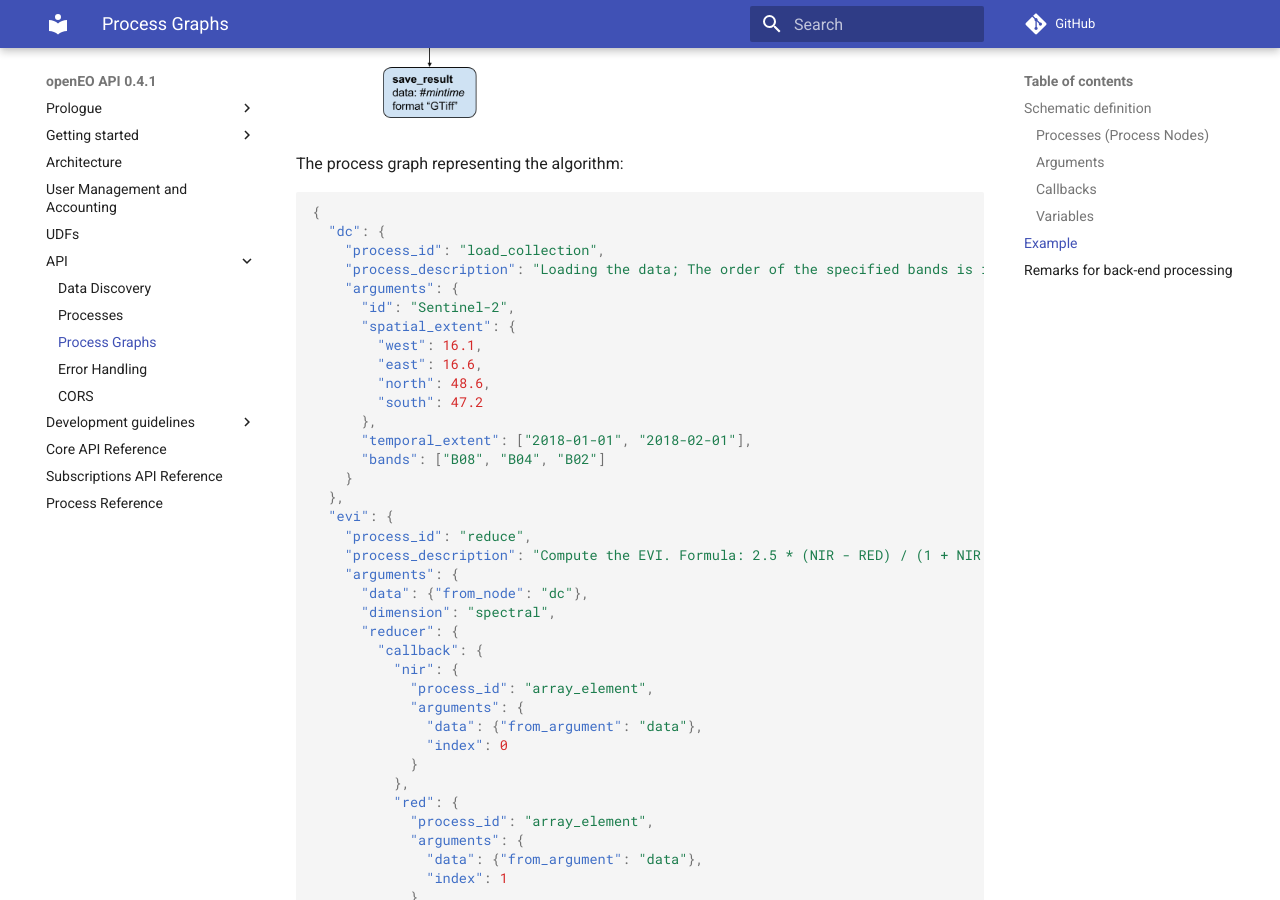
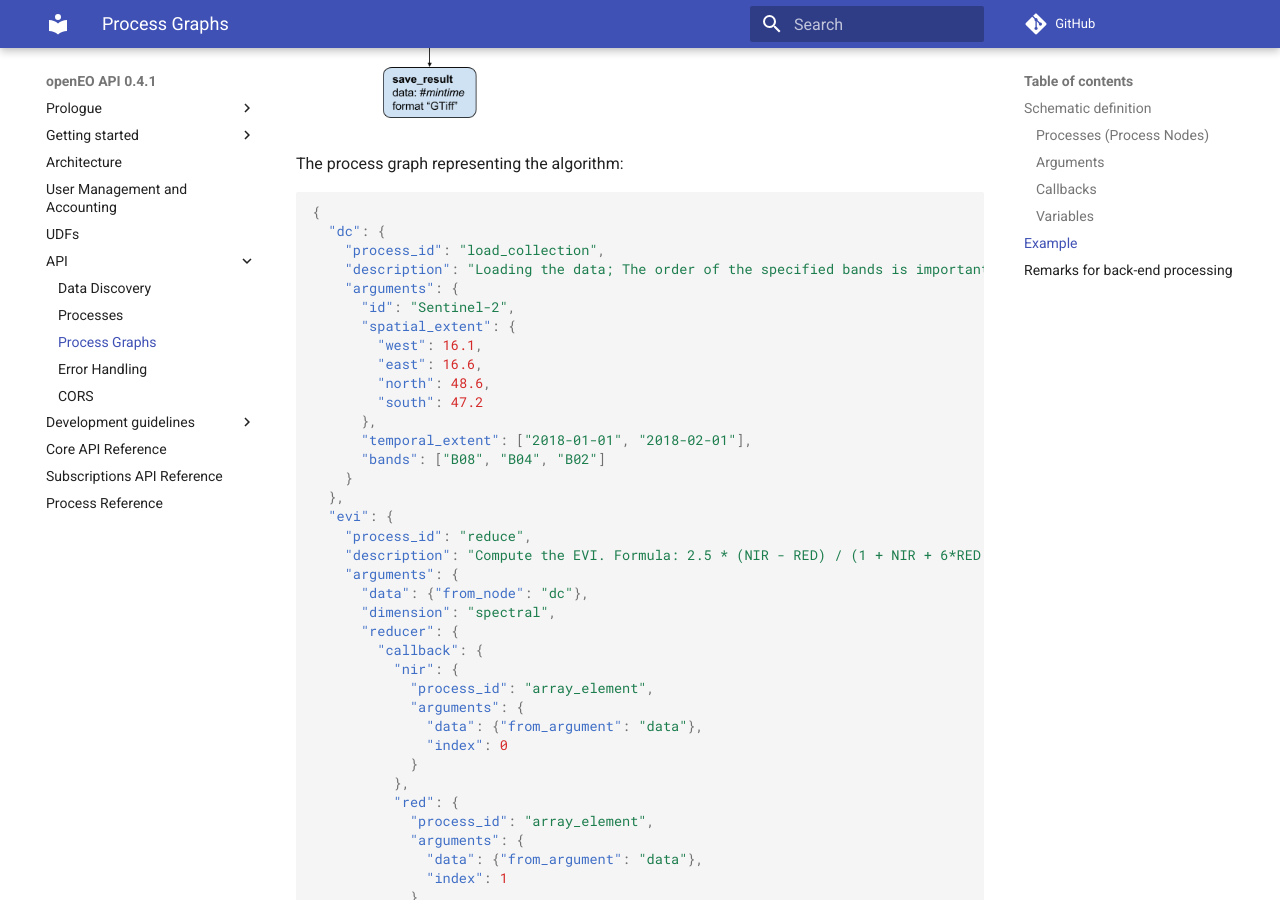
Before and after one commit to Open-EO/openeo-api, an MkDocs documentation site: the page built from docs/processgraphs.md, in a window 1280 px wide and 900 px high, scrolled down 3957 px. Built offline with MkDocs 1.6.1 and Material for MkDocs 9.7.7, drawn with Linux system fonts in a browser that asks for light colours; comment, search, counter and statistics services are not loaded; some of the changed text lies outside the part shown.

Commit message:
process_node has "description" field instead of "process_description"

```diff
--- a/docs/processgraphs.md
+++ b/docs/processgraphs.md
@@ -131,7 +131,7 @@ The process graph representing the algorithm:
 {
   "dc": {
     "process_id": "load_collection",
-    "process_description": "Loading the data; The order of the specified bands is important for the following reduce operation.",
+    "description": "Loading the data; The order of the specified bands is important for the following reduce operation.",
     "arguments": {
       "id": "Sentinel-2",
       "spatial_extent": {
@@ -146,7 +146,7 @@ The process graph representing the algorithm:
   },
   "evi": {
     "process_id": "reduce",
-    "process_description": "Compute the EVI. Formula: 2.5 * (NIR - RED) / (1 + NIR + 6*RED + -7.5*BLUE)",
+    "description": "Compute the EVI. Formula: 2.5 * (NIR - RED) / (1 + NIR + 6*RED + -7.5*BLUE)",
     "arguments": {
       "data": {"from_node": "dc"},
       "dimension": "spectral",
@@ -216,7 +216,7 @@ The process graph representing the algorithm:
   },
   "mintime": {
     "process_id": "reduce",
-    "process_description": "Compute a minimum time composite by reducing the temporal dimension",
+    "description": "Compute a minimum time composite by reducing the temporal dimension",
     "arguments": {
       "data": {"from_node": "evi"},
       "dimension": "temporal",
```
Also changed, not shown: openapi.json.
